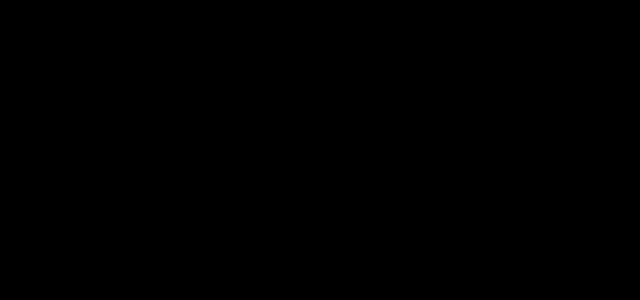
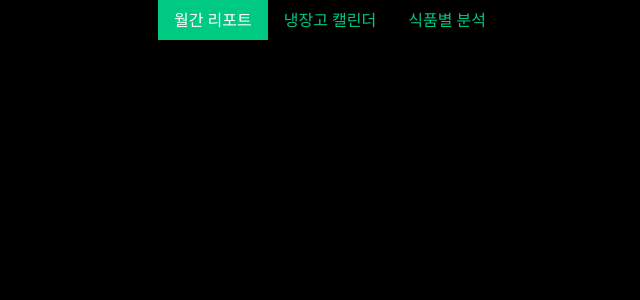
Before and after one commit to yr7256/benaeng, a React (Vite) app in the folder fe/: page /analysis/1 in a window 1280 px wide. Shown: the top 300 px of the page, without its empty margins (310-950 px from the left). Built offline with nearby package versions, Linux system fonts and the light colour scheme.

Commit message:
🎨 add Analysis-Tab

```diff
--- a/fe/src/App.tsx
+++ b/fe/src/App.tsx
@@ -4,6 +4,7 @@ import viteLogo from '/vite.svg';
 import './App.css';
 import { Route, Routes } from 'react-router';
 import { Analysis, BarcodeReader, FoodDetail, Home, Login, Notice, Setting } from './pages';
+import { Analysis1, Analysis2, Analysis3 } from './components/analysis';
 
 function App() {
 	return (
@@ -14,7 +15,11 @@ function App() {
 					<Route path="/login" element={<Login />} />
 					<Route path="/foods/:id" element={<FoodDetail />} />
 					<Route path="/foods/barcode" caseSensitive element={<BarcodeReader />} />
-					<Route path="/analysis/:type" element={<Analysis />} />
+					<Route path="/analysis/:type" element={<Analysis />}>
+            <Route path="1" element={<Analysis1 />} />
+            <Route path="2" element={<Analysis2 />} />
+            <Route path="3" element={<Analysis3 />} />
+          </Route>
 					<Route path="/notice" element={<Notice />} />
 					<Route path="/setting" element={<Setting />} />
 				</Routes>
--- /dev/null
+++ b/fe/src/components/analysis/Analysis1.tsx
@@ -0,0 +1,7 @@
+import React from 'react';
+
+const Analysis1 = () => {
+	return <div>1</div>;
+};
+
+export default Analysis1;
--- /dev/null
+++ b/fe/src/components/analysis/Analysis2.tsx
@@ -0,0 +1,7 @@
+import React from 'react';
+
+const Analysis2 = () => {
+	return <div>2</div>;
+};
+
+export default Analysis2;
--- /dev/null
+++ b/fe/src/components/analysis/Analysis3.tsx
@@ -0,0 +1,7 @@
+import React from 'react';
+
+const Analysis3 = () => {
+	return <div>3</div>;
+};
+
+export default Analysis3;
--- /dev/null
+++ b/fe/src/components/analysis/index.ts
@@ -0,0 +1,3 @@
+export { default as Analysis1 } from './Analysis1';
+export { default as Analysis2 } from './Analysis2';
+export { default as Analysis3 } from './Analysis3';
--- /dev/null
+++ b/fe/src/components/common/Tab.tsx
@@ -0,0 +1,25 @@
+import React, { useState } from 'react';
+
+interface TabProps {
+  labels: string[];
+  activeTab: number;
+  onTabClick: (tabNumber: number) => void;
+}
+
+const Tab: React.FC<TabProps> = ({ labels, activeTab, onTabClick }) => {
+  return (
+    <ul className="flex justify-center list-none">
+      {labels.map((label, index) => (
+        <li
+          key={index}
+          onClick={() => onTabClick(index + 1)}
+          className={`inline-block px-4 py-2 cursor-pointer text-green ${index+1 === activeTab ? 'bg-green text-white' : ''}`}
+        >
+          {label}
+        </li>
+      ))}
+    </ul>
+  );
+};
+
+export default Tab;
--- a/fe/src/main.tsx
+++ b/fe/src/main.tsx
@@ -4,7 +4,7 @@ import App from './App';
 import { PersistGate } from 'redux-persist/integration/react';
 import { persistStore } from 'redux-persist';
 import { Provider } from 'react-redux';
-import { BrowserRouter} from "react-router-dom";
+import { BrowserRouter } from 'react-router-dom';
 import store from './store/store';
 import './index.css';
 import { QueryClient, QueryClientProvider } from '@tanstack/react-query';
--- a/fe/src/pages/Analysis.tsx
+++ b/fe/src/pages/Analysis.tsx
@@ -1,9 +1,28 @@
-import React from 'react';
+import React, { useState } from 'react';
+import { useParams, useNavigate } from 'react-router-dom';
+import { Analysis1, Analysis2, Analysis3 } from '../components/analysis';
+import Tab from '../components/common/Tab';
 
-// 소비패턴 분석화면
+const Analysis: React.FC = () => {
+  const { type } = useParams()  as { type: string };
+  const [activeTab, setActiveTab] = useState<number>(parseInt(type || '1', 10));
+  const navigate = useNavigate();
 
-function Analysis() {
-	return <div>Analysis</div>;
-}
+  const handleTabClick = (tabNumber: number) => {
+    setActiveTab(tabNumber);
+    navigate(`/analysis/${tabNumber}`);
+  }
+
+  const labels = ['월간 리포트', '냉장고 캘린더', '식품별 분석'];
+
+  return (
+    <div>
+      <Tab labels={labels} activeTab={activeTab} onTabClick={handleTabClick} />
+      {activeTab === 1 && <Analysis1 />}
+      {activeTab === 2 && <Analysis2 />}
+      {activeTab === 3 && <Analysis3 />}
+    </div>
+  );
+};
 
 export default Analysis;
```
